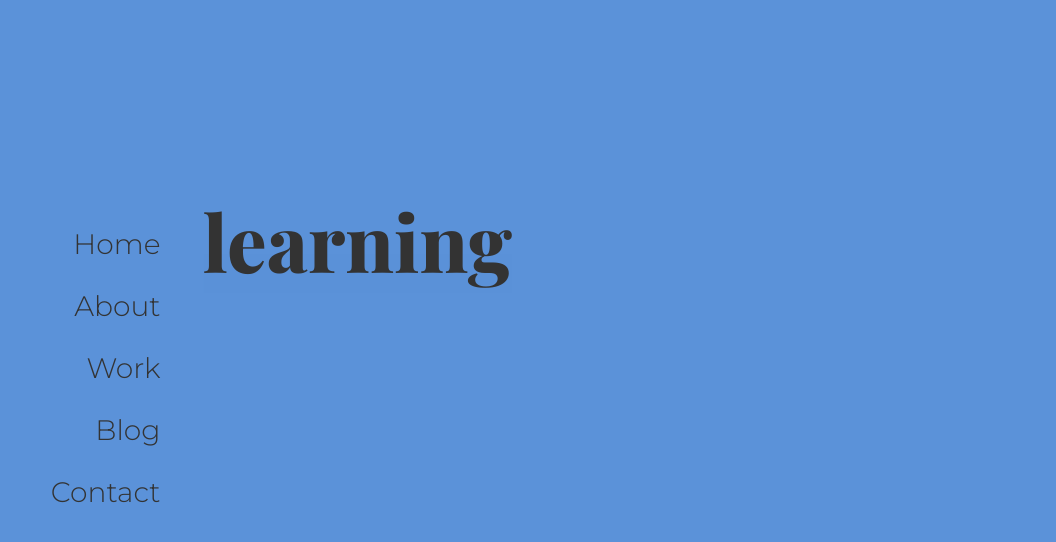
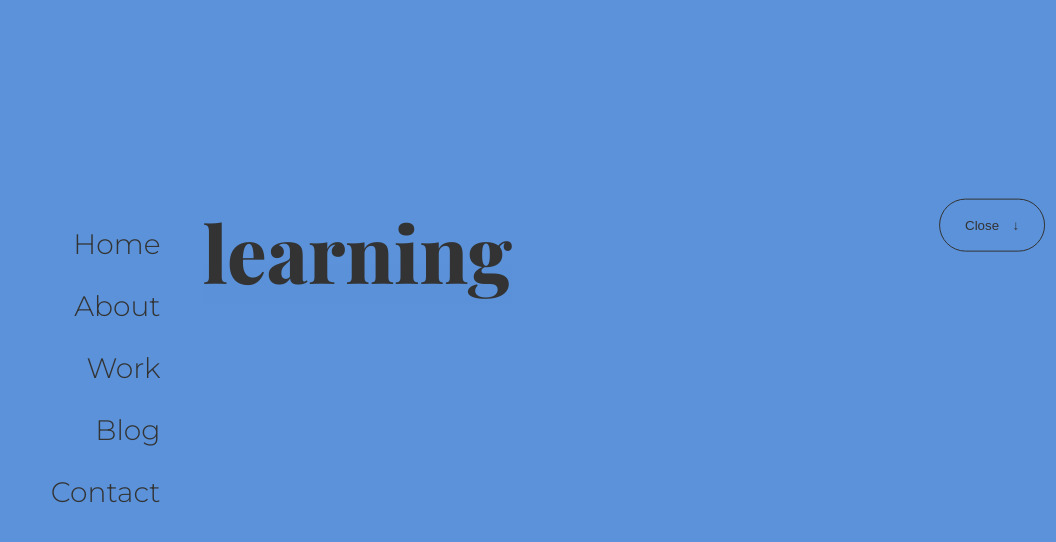
Before and after one commit to musicaldoofus/portfolio, a React (Create React App) app: page / in a window 1280 px wide. Both pictures are taken after a click on the element "learning". Shown: the top 542 px of the page, without its empty margins (224-1280 px from the left). Built offline with nearby package versions, Linux system fonts and the light colour scheme.

Commit message:
Old updates

```diff
--- a/src/App.js
+++ b/src/App.js
@@ -8,8 +8,6 @@ const App = () => {
 	const animationDuration = 1500;
 
 	useEffect(() => {
-		//window.scrollTo(0, 0);
-
 		window.setTimeout(() => {
 			setShowIntroAnim(false);
 		}, animationDuration);
--- a/src/components/containers/Footer/index.js
+++ b/src/components/containers/Footer/index.js
@@ -16,7 +16,7 @@ const Footer = () => {
 		<footer id="footer" role="contentinfo" className={`${boxShadow ? 'box-shadow' : 'initial'}`}>
 			<span>Copryight 2020 Michael Burns</span>
 		</footer>
-	)
+	);
 };
 
 export default Footer;
--- a/src/components/containers/Main/Main.css
+++ b/src/components/containers/Main/Main.css
@@ -10,6 +10,7 @@ main {
     margin-bottom: 0;
     margin-top: 0;
     transition: opacity ease 0.4s;
+    /*position: relative;*/
 }
 
 main>div.page.about, main>div.page.blog {
--- a/src/components/containers/Nav/index.js
+++ b/src/components/containers/Nav/index.js
@@ -1,29 +1,7 @@
 import React from 'react';
 import { Link } from 'react-router-dom';
+import navLinks from './navLinks';
 import './Nav.css';
-
-const navLinks = [
-	{
-		to: '/',
-		label: 'Home'
-	},
-	{
-		to: '/about',
-		label: 'About'
-	},
-	{
-		to: '/work',
-		label: 'Work'
-	},
-	{
-		to: '/blog',
-		label: 'Blog'
-	},
-	{
-		to: '/contact',
-		label: 'Contact'
-	}
-];
 
 const Nav = () => {
 	return (
--- /dev/null
+++ b/src/components/containers/Nav/navLinks.js
@@ -0,0 +1,24 @@
+const navLinks = [
+	{
+		to: '/',
+		label: 'Home'
+	},
+	{
+		to: '/about',
+		label: 'About'
+	},
+	{
+		to: '/work',
+		label: 'Work'
+	},
+	{
+		to: '/blog',
+		label: 'Blog'
+	},
+	{
+		to: '/contact',
+		label: 'Contact'
+	}
+];
+
+export default navLinks;
--- /dev/null
+++ b/src/components/molecules/AboutCard/index.js
@@ -0,0 +1,12 @@
+import React from 'react';
+
+const AboutCard = ({header, paragraph}) => {
+    return (
+        <div className="about-card stub">
+            <h2>{header}</h2>
+            <p>{paragraph}</p>
+        </div>
+    );
+}
+
+export default AboutCard;
--- /dev/null
+++ b/src/components/molecules/AccentBlockExpand/index.js
@@ -0,0 +1,34 @@
+import React, { useState, useEffect } from 'react';
+
+const AccentBlockExpand = ({color, top, left, width, height, isExpanding}) => {
+    const [isExpanded, setExpanded] = useState(false);
+
+    useEffect(() => {
+        setExpanded(true);
+    }, []);
+
+    const initStyle = {
+        left,
+        top,
+        width,
+        height,
+        opacity: 1
+    };
+    const expandedStyle = {
+        left: 0,
+        top: 0,
+        width: '100%',
+        height: '100%'
+    };
+
+    return (
+        <>
+            <span
+                className={`accent-block-expanded ${color}`}
+                style={isExpanded && isExpanding ? expandedStyle : initStyle}
+            ></span>
+        </>
+    );
+}
+
+export default AccentBlockExpand;
--- /dev/null
+++ b/src/components/views/About/aboutCards.js
@@ -0,0 +1,24 @@
+const aboutCards = [
+    {
+        header: 'I recognize the power of behavior change.',
+        paragraph: ''
+    },
+    {
+        header: 'Solving puzzles is my passion.',
+        paragraph: ''
+    },
+    {
+        header: 'I deliver quality experiences that delight users and create business impact.',
+        paragraph: ''
+    },
+    {
+        header: 'I\'m media- and format-agnostic. Users don\'t have time for my technical stuff.',
+        paragraph: ''
+    },
+    {
+        header: 'I [consult -> design -> develop -> iterate -> evaluate -> implement -> repeat]',
+        paragraph: ''
+    }
+];
+
+export default aboutCards;
--- a/src/components/views/About/index.js
+++ b/src/components/views/About/index.js
@@ -1,42 +1,8 @@
 import React, { useState, useEffect } from 'react';
 import Main from '../../containers/Main';
+import AboutCard from '../../molecules/AboutCard';
+import aboutCards from './aboutCards';
 import './About.css';
-
-const aboutCards = [
-    {
-        header: 'I recognize the power of behavior change.',
-        paragraph: ''
-    },
-    {
-        header: 'Solving puzzles is my passion.',
-        paragraph: ''
-    },
-    {
-        header: 'I deliver quality experiences that delight users and create business impact.',
-        paragraph: ''
-    },
-    {
-        header: 'I\'m media- and format-agnostic. Users don\'t have time for my technical stuff.',
-        paragraph: ''
-    },
-    {
-        header: 'I [consult -> design -> develop -> iterate -> evaluate -> implement -> repeat]',
-        paragraph: ''
-    },
-    {
-        header: '',
-        paragraph: ''
-    }
-];
-
-const AboutCard = ({header, paragraph}) => {
-    return (
-        <div className="about-card stub">
-            <h2>{header}</h2>
-            <p>{paragraph}</p>
-        </div>
-    );
-}
 
 const About = () => {
     const [yOffset, setOffset] = useState(undefined);
--- a/src/components/views/Root/Root.css
+++ b/src/components/views/Root/Root.css
@@ -19,6 +19,25 @@
     background-color: var(--pink);
 }
 
+.accent-block-close-btn {
+    position: absolute;
+    display: block;
+    width: 8em;
+    height: 4em;
+    border-radius: 1000px;
+    border: 1px solid var(--gray-dk);
+    background-color: transparent;
+    color: var(--gray-dk);
+    cursor: pointer;
+    transition: all ease 0.2s;
+    opacity: 1;
+}
+
+.accent-block-close-btn::after {
+    content: '\2193';
+    padding-left: 1em;
+}
+
 .page.root h1 {
     font-size: 3em;
 }
--- a/src/components/views/Root/index.js
+++ b/src/components/views/Root/index.js
@@ -1,56 +1,19 @@
-import React, { useState, useEffect, useRef } from 'react';
+import React, { useState, useRef } from 'react';
 import Main from '../../containers/Main';
+import AccentBlockExpand from '../../molecules/AccentBlockExpand';
 import './Root.css';
-
-const AccentBlockExpand = ({color, top, left, width, height, handleClose}) => {
-    const [isExpanded, setExpanded] = useState(false);
-
-    useEffect(() => {
-        setExpanded(true);
-    }, []);
-
-    const handleClickClose = () => {
-        setExpanded(false);
-        handleClose();
-    }
-
-    const initStyle = {
-        left,
-        top,
-        width,
-        height,
-        opacity: 1
-    };
-    const expandedStyle = {
-        left: 0,
-        top: 0,
-        width: '100%',
-        height: '100%'
-    };
-
-    //set close btn attributes
-    //get main.boundingRect
-    //set style
-    const closeBtnStyle = {};
-
-    return (
-        <>
-            <span
-                className={`accent-block-expanded ${color}`}
-                style={isExpanded ? expandedStyle : initStyle}
-            ></span>
-            <button onClick={handleClickClose} style={closeBtnStyle}>&times;</button>
-        </>
-    );
-}
 
 const Root = () => {
     const [expandedBlock, setExpandedBlock] = useState(null);
+    const [isAccentBlockExpanding, setAccentBlockExpanding] = useState(true);
+
     const accentBlockBlueRef = useRef(null);
     const accentBlockPinkRef = useRef(null);
+    const accentCloseRef = useRef(null);
     const pageRef = useRef(null);
 
     const handleClickBlock = (color) => {
+        if (expandedBlock && color === expandedBlock.color) return;
         const targetRef = color === 'blue' ? accentBlockBlueRef : accentBlockPinkRef;
         const accentRect = targetRef.current.getBoundingClientRect();
         const {width, height, top, left} = accentRect;
@@ -62,6 +25,7 @@ const Root = () => {
             left
         };
 
+        setAccentBlockExpanding(true);
         setExpandedBlock(expandedBlockParams);
 
         const nTop = document.querySelector('.nav-links').getBoundingClientRect().top;
@@ -71,10 +35,29 @@ const Root = () => {
         const style = `transform: translate(${transformX}px, ${transformY}px)`;
 
         targetRef.current.style = style;
+
+        window.setTimeout(() => {
+            const targetRect = targetRef.current.getBoundingClientRect();
+            const xAccentOffset = targetRect.right;
+            const yAccentOffset = targetRect.top;
+
+            console.log(targetRect.left, targetRect.width, targetRect.top, targetRect.height, xAccentOffset, yAccentOffset, `transform: (${xAccentOffset}px, ${yAccentOffset}px)`);
+
+                accentCloseRef.current.style = `transform: translate(${xAccentOffset}px, ${yAccentOffset}px)`;
+        }, 1000);
     }
 
-    const handleCloseAccentBlock = () => {
-        setExpandedBlock(undefined);
+    const handleCloseAccentBlock = (color) => {
+        const targetRef = color === 'blue' ? accentBlockBlueRef : accentBlockPinkRef;
+        targetRef.current.style = 'transform: translate(0, 0);';
+        accentCloseRef.current.style = 'opacity: 0';
+
+        window.setTimeout(() => {
+            setAccentBlockExpanding(false);
+            window.setTimeout(() => {
+                setExpandedBlock(undefined);
+            }, 300);
+        }, 1000);
     }
 
     return (
@@ -85,10 +68,13 @@ const Root = () => {
                 </header>
             </div>
             {expandedBlock && (
-                <AccentBlockExpand
-                    {...expandedBlock}
-                    handleClose={handleCloseAccentBlock}
-                />
+                <>
+                    <AccentBlockExpand
+                        {...expandedBlock}
+                        isExpanding={isAccentBlockExpanding}
+                    />
+                    <button ref={accentCloseRef} className="accent-block-close-btn" onClick={() => handleCloseAccentBlock(expandedBlock.color)}>Close</button>
+                </>
             )}
         </Main>
     );
```
